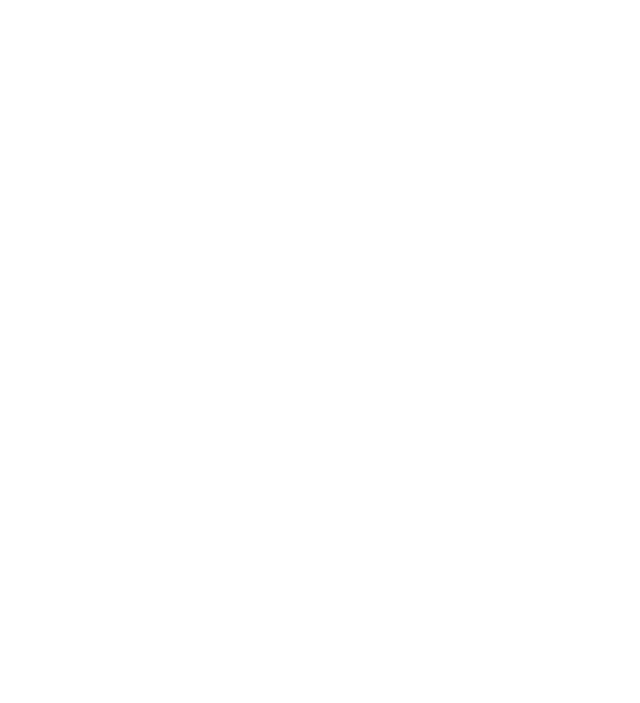
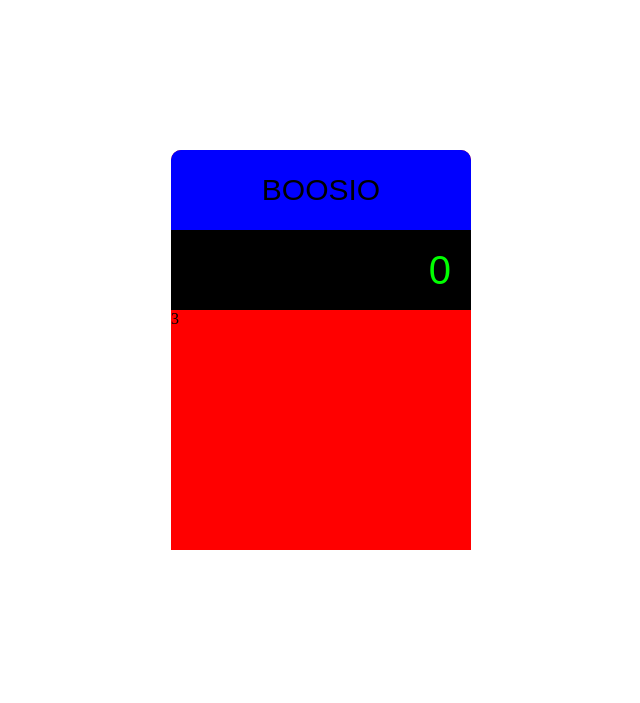
Before and after one commit to alessandro-barate/htmlcss-simple-calculator, a plain HTML site: page index.html in a window 1280 px wide. Shown: the whole page, without its empty margins (319-959 px from the left). Drawn offline with Linux system fonts and the light colour scheme; a web font is replaced by a local one.

Commit message:
[UPD] Brand and screen sections done

```diff
--- a/css/style.css
+++ b/css/style.css
@@ -5,3 +5,55 @@
     box-sizing: border-box;
 }
 /*  /SETTING GLOBALE PAGINA  */
+
+/*  CLASSI DI UTILITY  */
+.justify {
+    justify-content: center;
+}
+
+.align {
+    align-items: center;
+}
+/*  /CLASSI DI UTILITY  */
+
+/*  STYLING CORPO PRINCIPALE  */
+.calculator {
+    background-color: red;
+    width: 300px;
+    height: 400px;
+    border-top-left-radius: 10px;
+    border-top-right-radius: 10px;
+}
+
+.d-flex {
+    display: flex;
+    width: 100%;
+    height: 700px;
+}
+
+.name {
+    background-color: blue;
+    width: 100%;
+    height: 20%;
+    border-top-left-radius: 10px;
+    border-top-right-radius: 10px;
+}
+
+.screen {
+    background-color: black;
+    width: 100%;
+    height: 20%;
+    font-family: 'Seven Segment', sans-serif;
+    color: rgb(0, 255, 0);
+    justify-content: end;
+    padding-right: 20px;
+    font-size: 40px;
+}
+
+/*  STYLING SEZIONE BRAND  */
+.brand {
+    display: inline-block;
+    text-align: center;
+    font-size: 30px;
+    font-family: "Saira Semi Condensed", sans-serif;
+}
--- a/index.html
+++ b/index.html
@@ -6,8 +6,29 @@
     <title>A simple calculator</title>
     <link rel="stylesheet" href="./css/style.css">
     <link href="https://fonts.cdnfonts.com/css/seven-segment" rel="stylesheet">
+    <link rel="preconnect" href="https://fonts.googleapis.com">
+<link rel="preconnect" href="https://fonts.gstatic.com" crossorigin>
+<link href="https://fonts.googleapis.com/css2?family=Saira+Semi+Condensed:wght@100;200;300;400;500;600;700;800;900&display=swap" rel="stylesheet">
 </head>
 <body>
 
+        <!-- CONTENITORE PRINCIPALE -->
+        <div class="d-flex justify align">
+            <div class="calculator">
+                <div class="d-flex name justify align">
+                    <span class="brand">BOOSIO</span>
+                </div>
+
+                <div class="screen d-flex align">
+                    <span class="number">0</span>
+                </div>
+
+                <div class="buttons-section">
+                    3
+                </div>
+            </div>
+        </div>
+        <!-- /CONTENITORE PRINCIPALE -->
+
 </body>
 </html>
```
